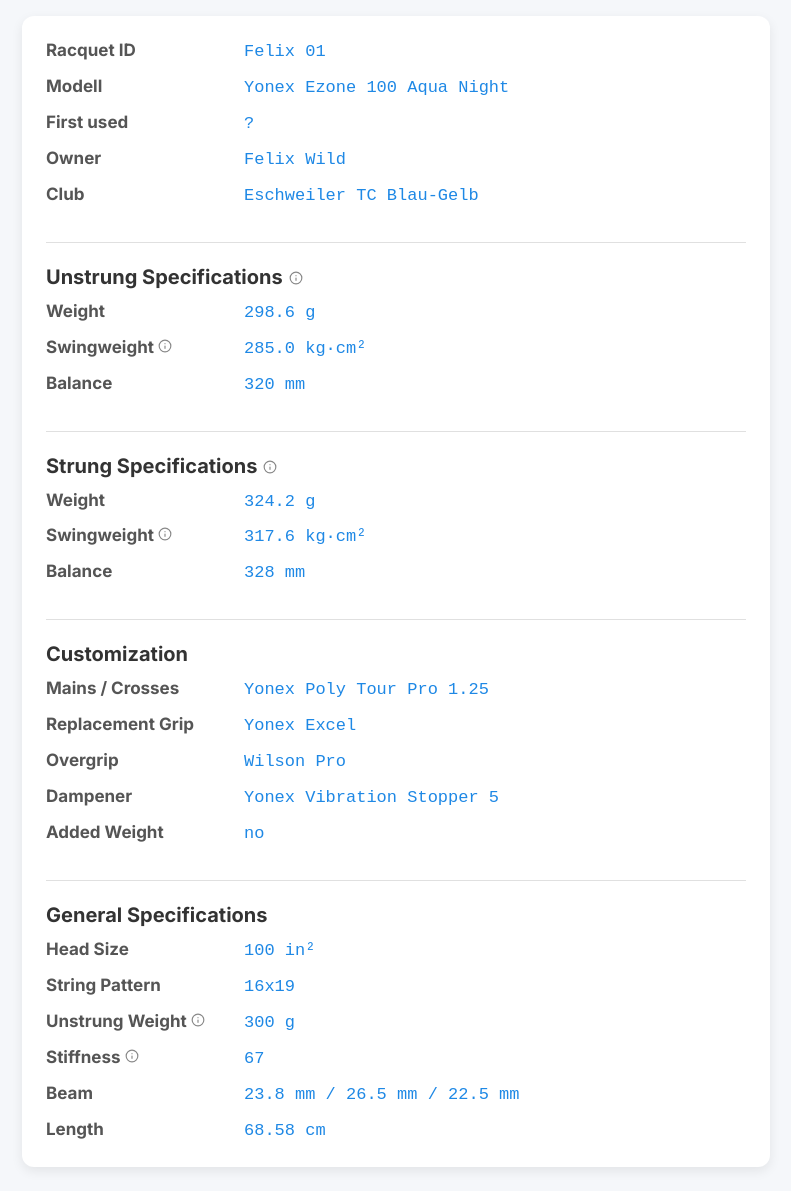
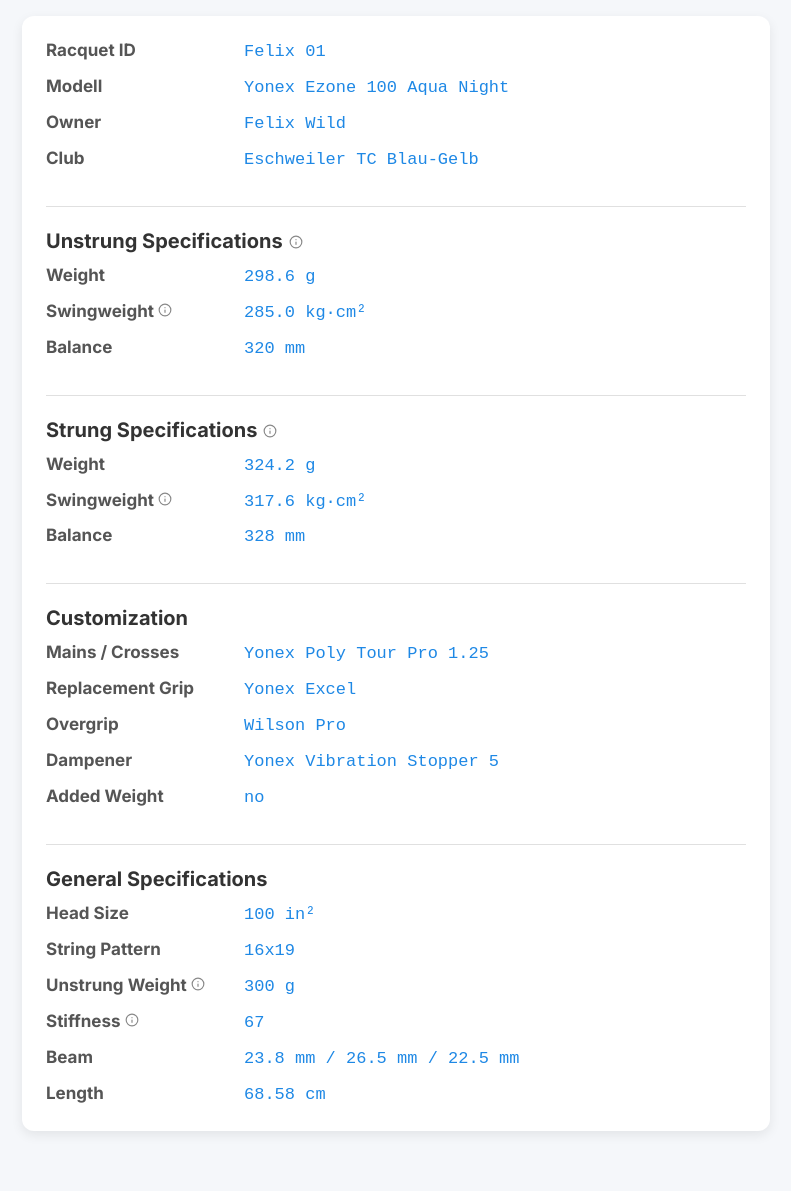
Before and after one commit to stringsmatter/Info, a Jekyll site: the page built from FW01/index.html, in a window 1280 px wide. Shown: the whole page, without its empty margins (244-1035 px from the left). Built offline with Jekyll 4.4.1, drawn with Linux system fonts in a browser that asks for light colours; after the commit the page ends 1155 px from its top, so only the background shows below that.

Commit message:
Update FW01.yml

```diff
--- a/_data/racquets/FW01.yml
+++ b/_data/racquets/FW01.yml
@@ -2,7 +2,7 @@
 club: "Eschweiler TC Blau-Gelb"
 racket_id: "Felix 01"
 model: "Yonex Ezone 100 Aqua Night"
-first_used: "?"
+first_used: ""
 
 general:
   head_size: "100 in²"
```
